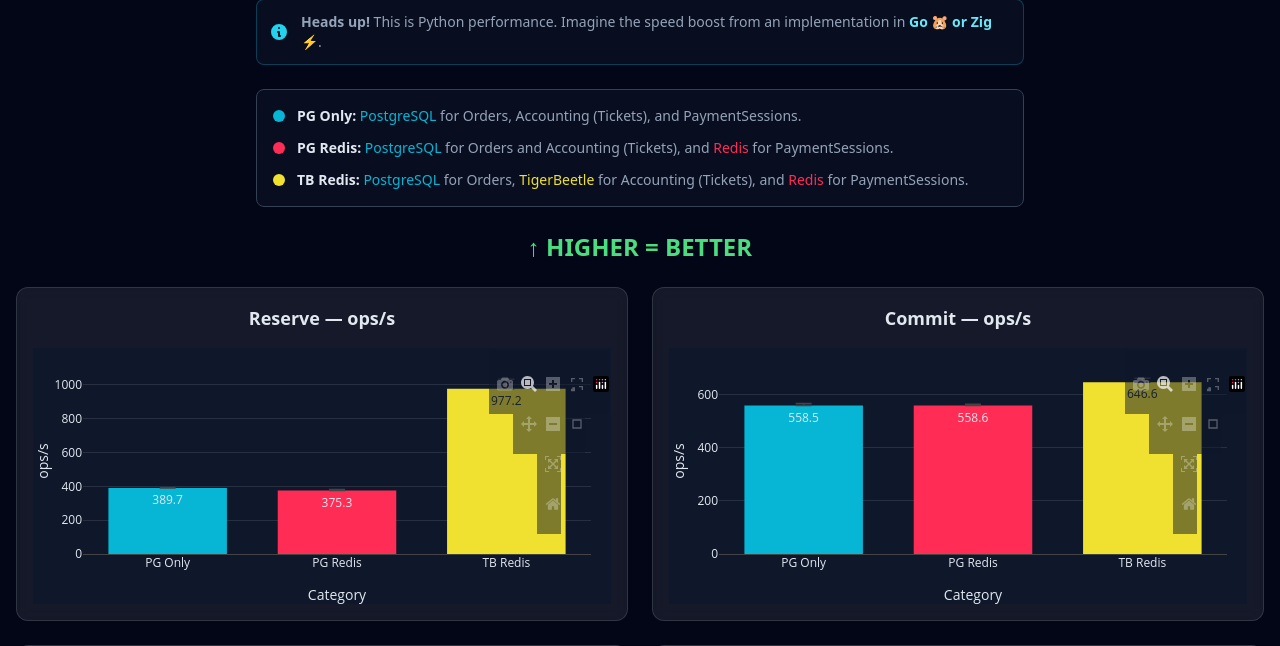
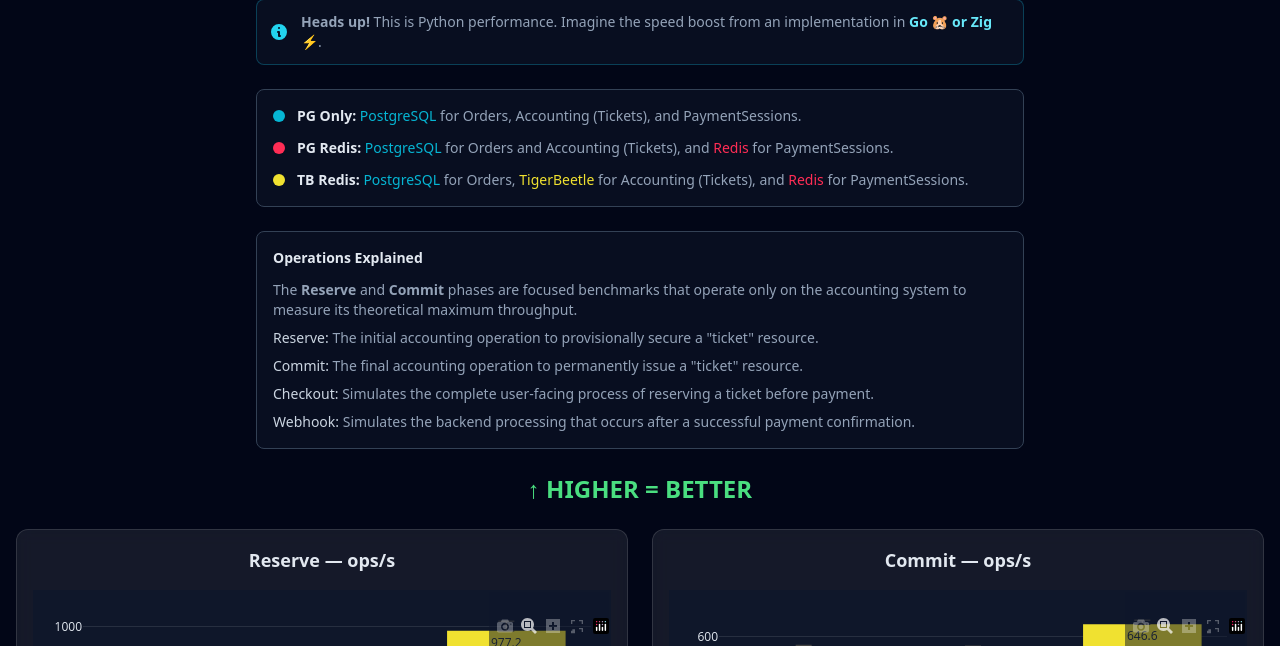
Before and after one commit to renerocksai/tigerfans, a FastAPI app: page /bench in a window 1280 px wide. Shown: the part 246-892 px from the top of the page. Run offline with FastAPI, Linux system fonts and the light colour scheme; parts of the project's set-up code (start-up, migrations or seed data) failed here and were passed over; some libraries are stand-ins or nearby versions.

Commit message:
bench: add operations explanation

```diff
--- a/tigerfans/templates/tigerbench.html
+++ b/tigerfans/templates/tigerbench.html
@@ -159,8 +159,31 @@
 
             </div>
         </div>
-
         <div id="operations-view" class="space-y-6">
+        <div class="max-w-3xl mx-auto bg-slate-900/50 border border-slate-700 rounded-lg p-4 mb-6">
+            <h3 class="text-sm font-semibold text-slate-200 mb-3">Operations Explained</h3>
+            <div class="text-sm text-slate-400 space-y-2">
+                <p>
+                    The <strong>Reserve</strong> and <strong>Commit</strong> phases are focused benchmarks that operate only on the accounting system to measure its theoretical maximum throughput.
+                </p>
+                <p>
+                    <strong class="font-medium text-slate-300">Reserve:</strong>
+                    The initial accounting operation to provisionally secure a "ticket" resource.
+                </p>
+                <p>
+                    <strong class="font-medium text-slate-300">Commit:</strong>
+                    The final accounting operation to permanently issue a "ticket" resource.
+                </p>
+                <p>
+                    <strong class="font-medium text-slate-300">Checkout:</strong>
+                    Simulates the complete user-facing process of reserving a ticket before payment.
+                </p>
+                <p>
+                    <strong class="font-medium text-slate-300">Webhook:</strong>
+                    Simulates the  backend processing that occurs after a successful payment confirmation.
+                </p>
+            </div>
+        </div>
             <div class="text-center">
                 <h2 class="text-2xl font-bold text-green-400 mb-2">↑ HIGHER = BETTER</h2>
             </div>
```
